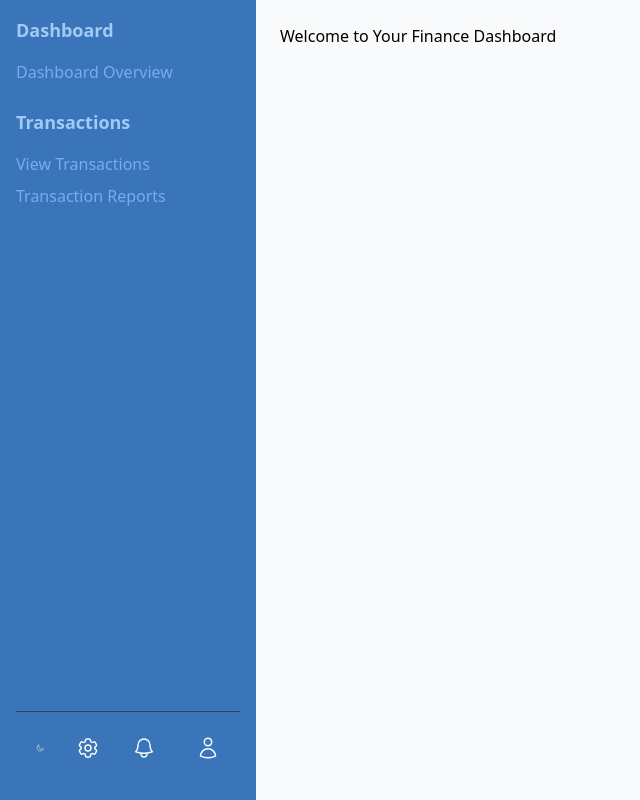
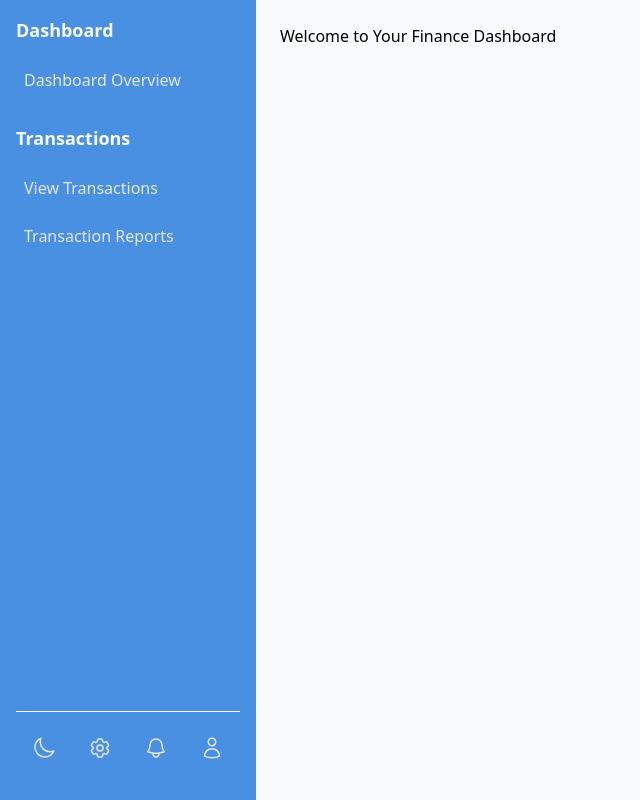
Before and after one commit to snsm-uptime/ui, a Next.js app: page / in a window 1280 px wide. Shown: the whole page, without its empty margins (0-640 px from the left). Built offline with nearby package versions, Linux system fonts and the light colour scheme.

Commit message:
sidebar styles

```diff
--- a/src/app/globals.css
+++ b/src/app/globals.css
@@ -50,6 +50,11 @@
   --color-secondary-700: #23476a;
   --color-secondary-800: #1a3142;
   --color-secondary-900: #0f1921;
+
+  --bg-z0: var(--color-white-50);
+  --bg-z1: var(--color-secondary-400);
+  --h1: var(--color-white-50);
+  --h2: var(--color-white-200);
 }
 
 .dark {
@@ -100,14 +105,18 @@
   --color-secondary-700: #7bc0e7;
   --color-secondary-800: #9cddff;
   --color-secondary-900: #b9eaff;
+
+  --bg-z0: var(--color-black-400);
+  --bg-z1: var(--color-black-500);
+  --h1: var(--color-white-900);
+  --h2: var(--color-white-600);
 }
 
 body {
-  background-color: var(--color-white-50); /* Default background */
+  background-color: var(--bg-z0);
   color: var(--color-black-900); /* Default text color */
 }
 
 .dark body {
-  background-color: var(--color-black-400); /* Dark mode background */
   color: var(--color-white-50); /* Dark mode text color */
 }
--- a/src/components/Sidebar/Sidebar.tsx
+++ b/src/components/Sidebar/Sidebar.tsx
@@ -3,7 +3,7 @@ import SidebarSection from "./SidebarSection/SidebarSection";
 
 export default function Sidebar() {
   return (
-    <aside className="w-64 p-4 flex flex-col bg-secondary-500 dark:bg-black-500">
+    <aside className="w-64 p-4 flex flex-col bg-[var(--bg-z1)]">
       <nav className="space-y-6">
         <SidebarSection
           title="Dashboard"
--- a/src/components/Sidebar/SidebarButtonGroup/SidebarButtonGroup.tsx
+++ b/src/components/Sidebar/SidebarButtonGroup/SidebarButtonGroup.tsx
@@ -10,31 +10,31 @@ import { useTheme } from "@/components/ThemeContext";
 
 export default function SidebarButtonGroup() {
   const { theme, toggleTheme } = useTheme();
-  const styles = "p-2 hover:bg-gray-700 rounded-full h-6 w-6 text-white";
+  const iconStyles = "h-6 w-6";
+  const buttonStyles =
+    "p-2 rounded-full text-[var(--h2)] hover:bg-[var(--bg-z0)] hover:text-[var(--bg-z1)] dark:hover:text-[var(--h1)]";
 
   return (
-    <div className="flex text-secondary justify-around items-center mt-auto py-4 border-t border-white-700">
-      <button onClick={toggleTheme} aria-label="Toggle Theme">
+    <div className="flex text-secondary justify-around items-center mt-auto py-4 border-t border-[var(--bg-z0)]">
+      <button
+        className={buttonStyles}
+        onClick={toggleTheme}
+        aria-label="Toggle Theme"
+      >
         {theme === "light" ? (
-          <MoonIcon className={styles} />
+          <MoonIcon className={iconStyles} />
         ) : (
-          <SunIcon className={styles} />
+          <SunIcon className={iconStyles} />
         )}
       </button>
-      <button aria-label="Settings" className="">
-        <Cog6ToothIcon className="h-6 w-6 text-white" />
+      <button aria-label="Settings" className={buttonStyles}>
+        <Cog6ToothIcon className={iconStyles} />
       </button>
-      <button
-        aria-label="Notifications"
-        className="p-2 hover:bg-gray-700 rounded-full"
-      >
-        <BellIcon className="h-6 w-6 text-white" />
+      <button aria-label="Notifications" className={buttonStyles}>
+        <BellIcon className={iconStyles} />
       </button>
-      <button
-        aria-label="Profile"
-        className="p-2 hover:bg-gray-700 rounded-full"
-      >
-        <UserIcon className="h-6 w-6 text-white" />
+      <button aria-label="Profile" className={buttonStyles}>
+        <UserIcon className={iconStyles} />
       </button>
     </div>
   );
--- a/src/components/Sidebar/SidebarSection/SidebarSection.tsx
+++ b/src/components/Sidebar/SidebarSection/SidebarSection.tsx
@@ -8,18 +8,15 @@ interface SidebarSectionProps {
 export default function SidebarSection({ title, links }: SidebarSectionProps) {
   return (
     <div className="mb-6">
-      <h2 className="text-lg font-semibold mb-4 text-secondary-200 dark:text-white-600">
-        {title}
-      </h2>
+      <h2 className="text-lg font-semibold mb-4 text-[var(--h1)]">{title}</h2>
       <ul className="space-y-2">
         {links.map((link) => (
           <li key={link.href}>
-            <Link
-              href={link.href}
-              className="text-secondary-300 hover:text-secondary-100 dark:text-white-500"
-            >
-              {link.name}
-            </Link>
+            <div className="rounded-lg hover:bg-[var(--bg-z0)] text-[var(--h2)] dark:hover:text-[var(--h1)] hover:text-[var(--bg-z1)] p-2 transition-colors">
+              <Link href={link.href} className="block">
+                {link.name}
+              </Link>
+            </div>
           </li>
         ))}
       </ul>
```
